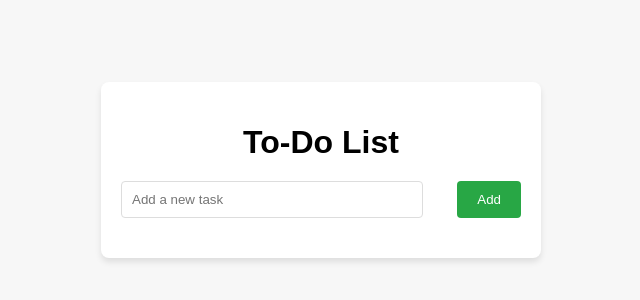
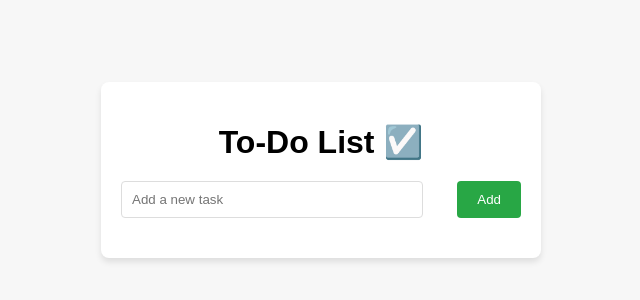
Before and after one commit to Swetha-k623/TODO-LIST, a plain HTML site: page index.html in a window 1280 px wide. Shown: the part 230-530 px from the top of the page, without its empty margins (319-959 px from the left). Drawn offline with Linux system fonts and the light colour scheme.

Commit message:
Update index.html

```diff
--- a/index.html
+++ b/index.html
@@ -9,7 +9,8 @@
 </head>
 <body>
     <div class="todo-container">
-        <h1>To-Do List</h1>
+        <h1>To-Do List ☑️</h1>
+        <link rel="icon" href="image.png">
         <form id="todo-form">
             <input type="text" id="todo-input" placeholder="Add a new task" required>
             <button type="submit">Add</button>
```
